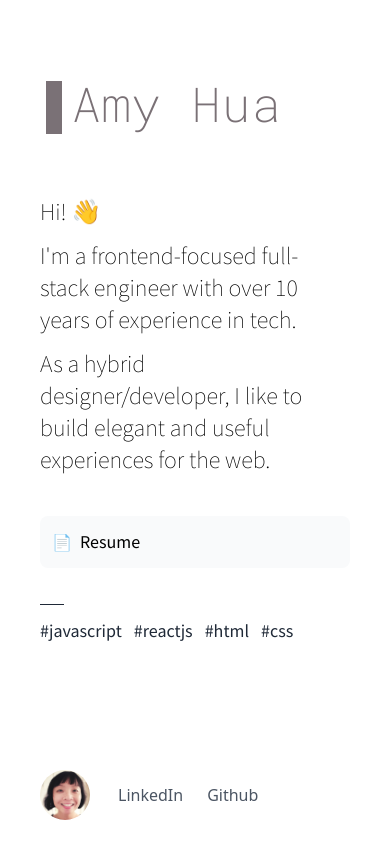
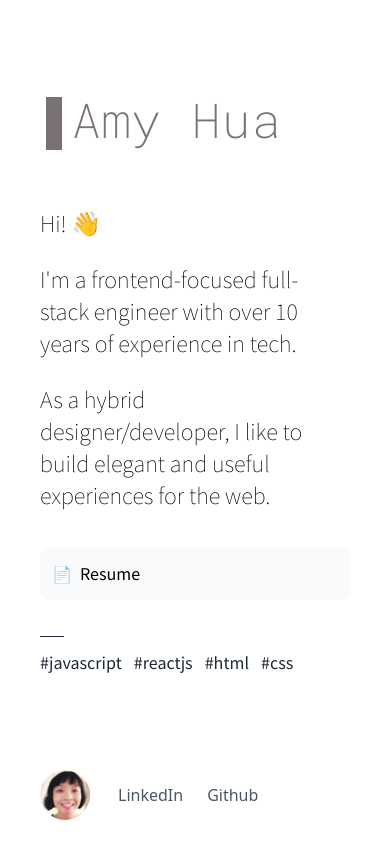
Before and after one commit to amyhua/amyhua.github.io, a Next.js app: page / in a window 390 px wide. Built offline with nearby package versions, Linux system fonts and the light colour scheme.

Commit message:
Responsive font sizing

```diff
--- a/pages/index.tsx
+++ b/pages/index.tsx
@@ -38,28 +38,28 @@ export default function Home() {
         <meta name="viewport" content="width=device-width, initial-scale=1" />
         <link rel="icon" href="/favicon.ico" />
       </Head>
-      <main className="mx-auto max-w-md">
-        <div className="max-w-md flex flex-col justify-between min-h-screen">
+      <main className="mx-auto max-w-3xl">
+        <div className="max-w-lg flex flex-col justify-between min-h-screen">
           <header className="p-10">
             <h1 className={classNames(
               robotoMonoLight.className,
-              "text-5xl m-0 tracking-wide mt-10",
+              "text-5xl sm:text-4xl m-0 tracking-wide mt-14",
               styles.typing,
               isAnimatingHeader && styles.revealing,
             )}>
               Amy Hua
             </h1>
             <div className={classNames(
-              "my-10 text-2xl pt-4 pr-2 box-border",
+              "my-6 text-2xl sm:text-xl pt-4 pr-2 box-border",
               sourceSansProLight.className,
             )}>
-              <div className="my-3">
+              <div className="my-6">
                 Hi! {`👋`}
               </div>
-              <div className="my-3">
+              <div className="my-6">
                 I'm a frontend-focused full-stack engineer with over 10 years of experience in tech.
               </div>
-              <div className="mt-3 mb-6 pr-6">
+              <div className="mt-6 mb-6 pr-6">
                 As a hybrid designer/developer, I like to build elegant and useful experiences for the web.
               </div>
             </div>
@@ -71,10 +71,10 @@ export default function Home() {
                 "mt-9 flex items-center group cursor-pointer p-3 rounded-lg bg-gray-50 hover:bg-gray-100",
                 sourceSansPro.className,
               )}>
-              <span className="align-middle">📄</span> <span className="text-lg inline-block text-black ml-2">Resume</span>
+              <span className="align-middle">📄</span> <span className="text-lg sm:text-base inline-block text-black ml-2">Resume</span>
             </a>
             <div className={classNames(
-              "py-3 my-3 text-gray-800 text-lg",
+              "py-3 my-3 text-gray-800 text-lg sm:text-base",
               sourceSansPro.className,
             )}>
               <div className="w-6 border-b border-b-gray-800 my-3" />
```
